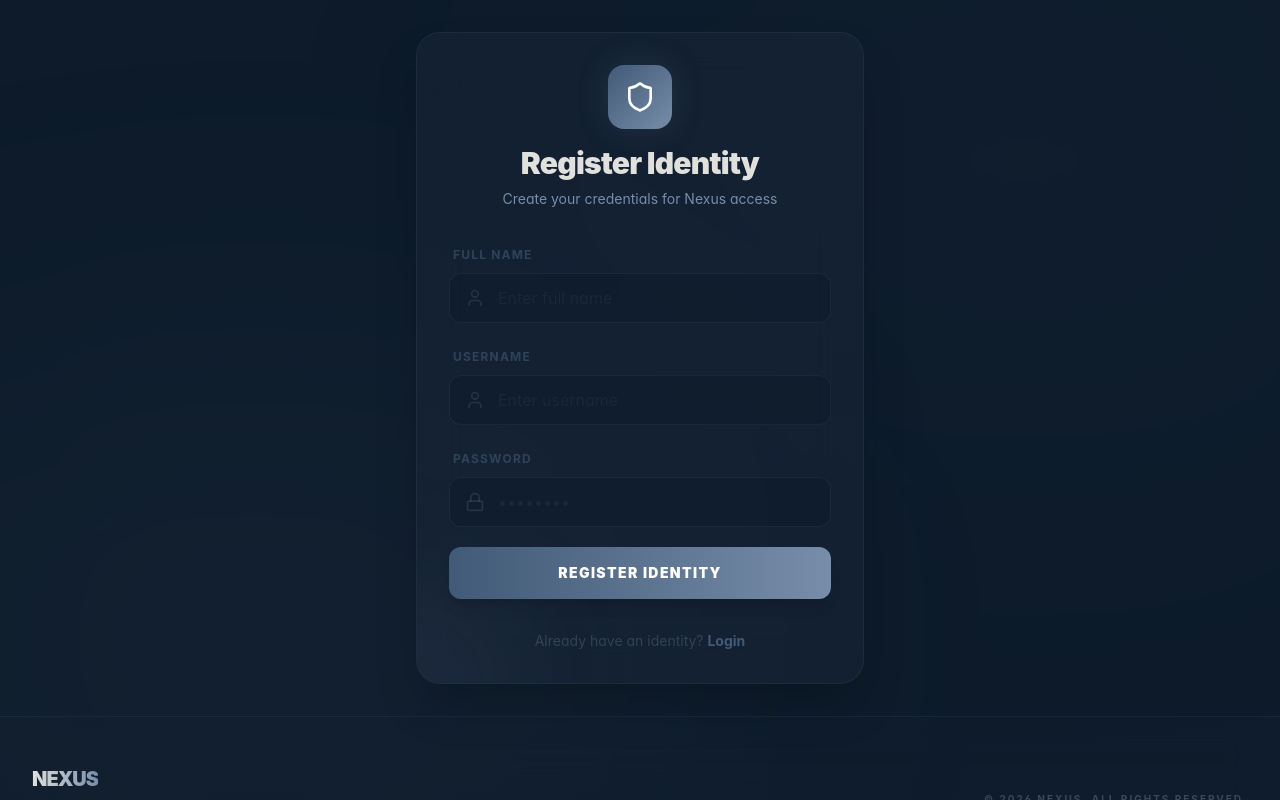
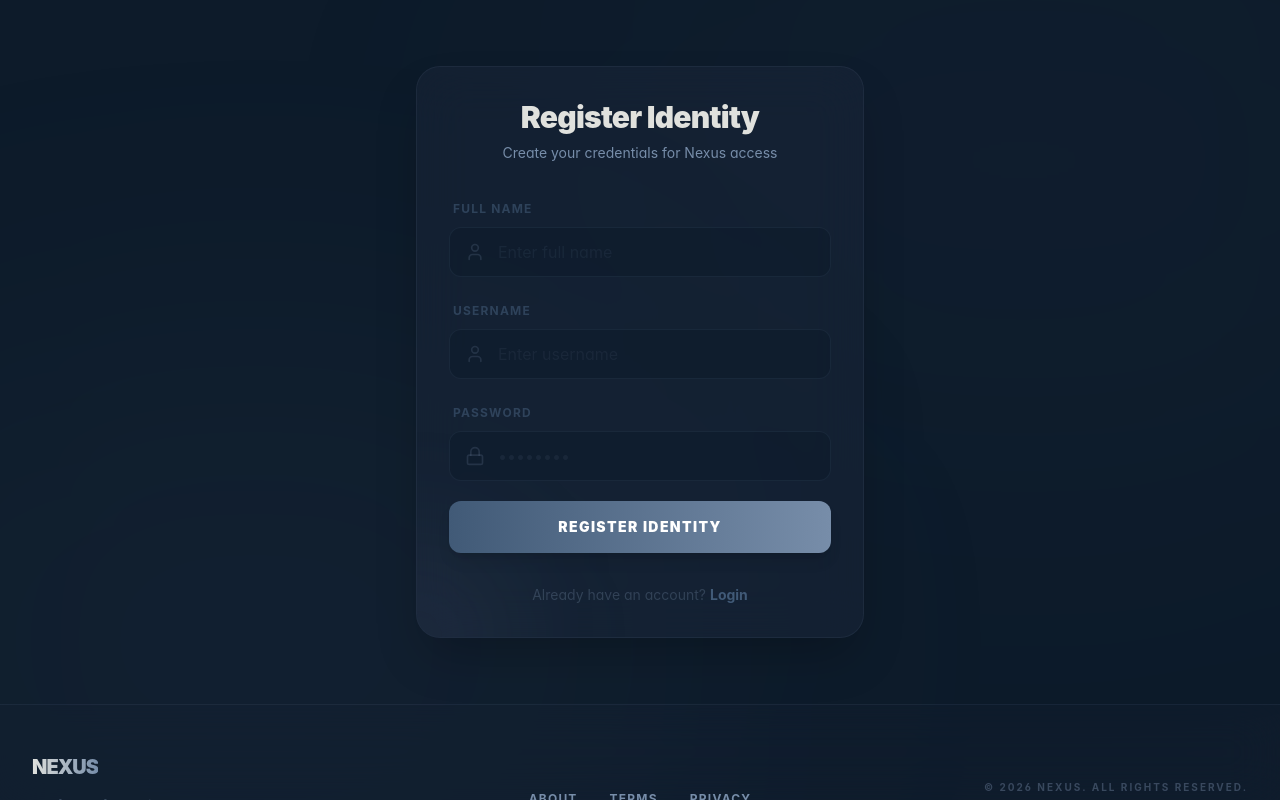
Before and after one commit to zonic-ultra/project-management-frontend, a React (Create React App) app: page /register in a window 1280 px wide. Built offline with nearby package versions, Linux system fonts and the light colour scheme; no server answers.

Commit message:
removing logo

```diff
--- a/src/pages/auth/RegisterPage.jsx
+++ b/src/pages/auth/RegisterPage.jsx
@@ -48,9 +48,6 @@ const Register = () => {
 
           <div className='relative z-10'>
             <div className='flex flex-col items-center mb-8'>
-              <div className='w-16 h-16 rounded-2xl bg-gradient-to-br from-dusk-blue to-lavender-grey flex items-center justify-center mb-4 shadow-[0_0_30px_rgba(65,90,119,0.3)]'>
-                <Shield className='w-8 h-8 text-white' />
-              </div>
               <h1 className='text-3xl font-black text-alabaster-grey tracking-tight'>
                 Register Identity
               </h1>
@@ -133,7 +130,7 @@ const Register = () => {
 
             <div className='mt-8 text-center'>
               <p className='text-lavender-grey/30 text-sm'>
-                Already have an identity?{" "}
+                Already have an account?{" "}
                 <Link
                   to='/login'
                   className='text-dusk-blue font-bold hover:underline'
```
